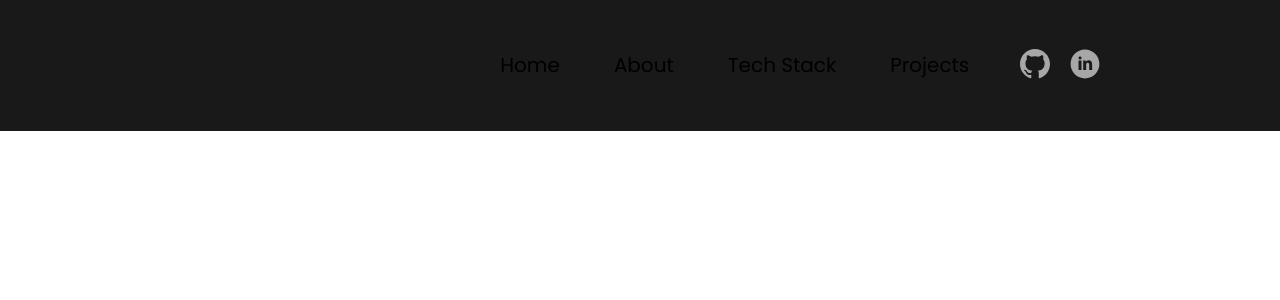
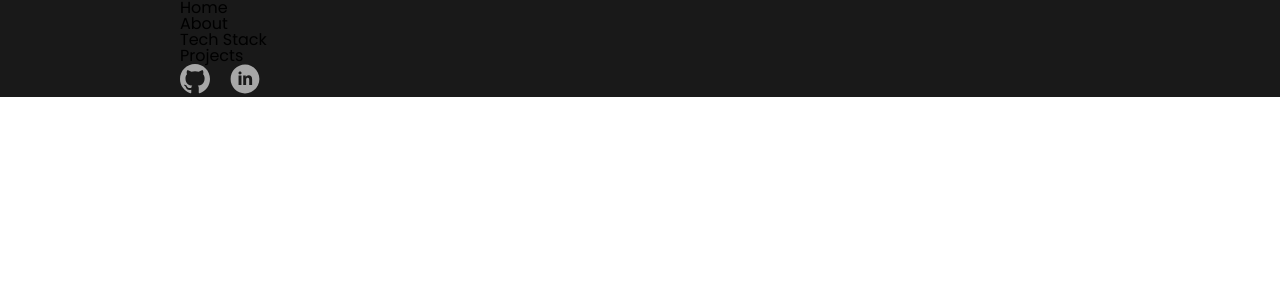
Before and after one commit to MatheusWeisheimer/Portfolio, a React (Create React App) app in the folder portfolio/: page / in a window 1280 px wide. Shown: the top 300 px of the page. Built offline with nearby package versions, Linux system fonts and the light colour scheme.

Commit message:
update Header styles

```diff
--- a/portfolio/src/components/Header/Header.css
+++ b/portfolio/src/components/Header/Header.css
@@ -1,35 +1,29 @@
-header, nav > ul, .contact {
+.header, .nav_options, .contact {
     display: flex;
     align-items: center;
 }
 
-header {
-    box-sizing: border-box;
+.header {
     width: 100%;
     position: sticky;
-    top: 0;
+    box-sizing: border-box;
+    padding: 3.06rem 0rem;
+    background-color: inherit;
     justify-content: end;
-    background-color: var(--darkmode-primary);
-    padding: 3.06rem 0rem;
 }
 
-nav > ul {
+.nav_options {
     margin-right: 3.18rem;
     font-size: 1.25rem;
     line-height: 1.3em;
     font-weight: medium;
-    color: var(--darkmoode-tertiary);
     gap: 2.7em;
 }
 
-nav > ul > li {
+.nav_options > li {
     cursor: pointer;
 }
 
 .contact {
     gap: 1.25rem
 }
-
-.contact_icon {
-    width: 1.87rem;
-}
```
